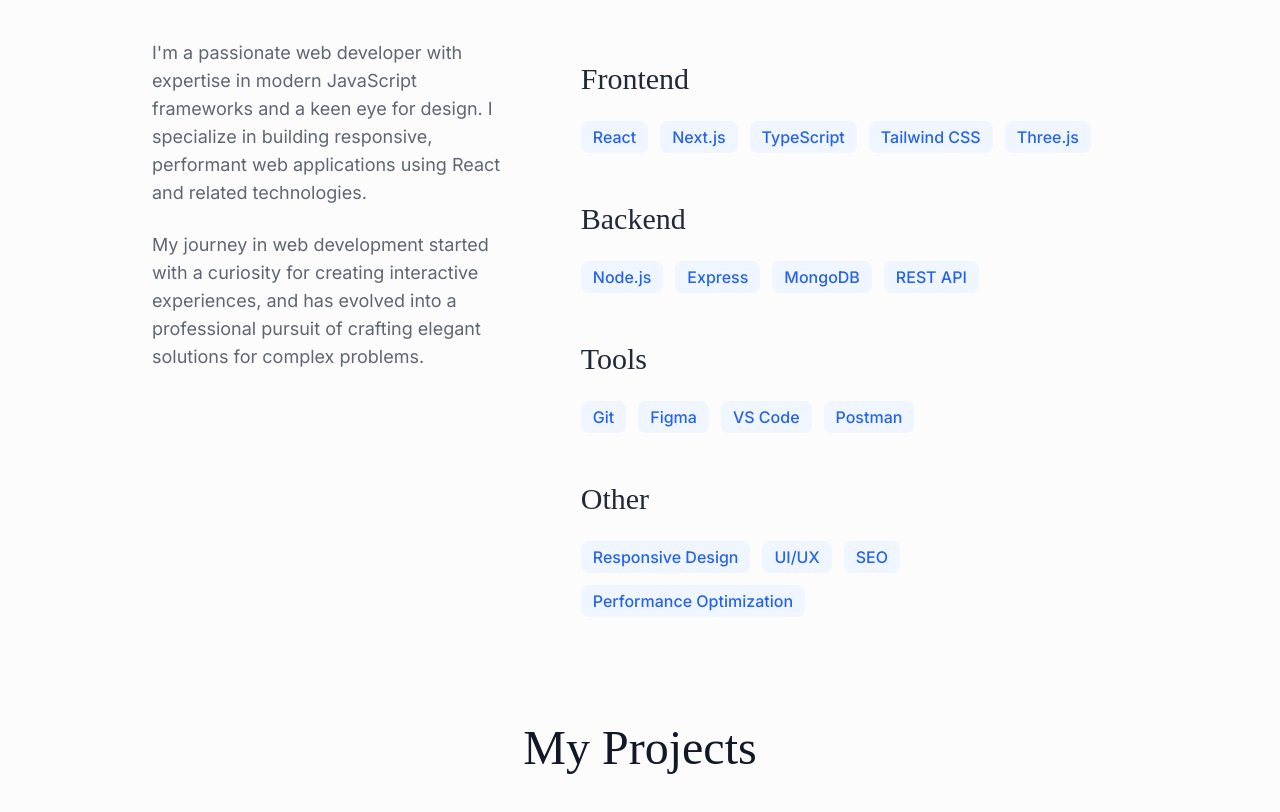
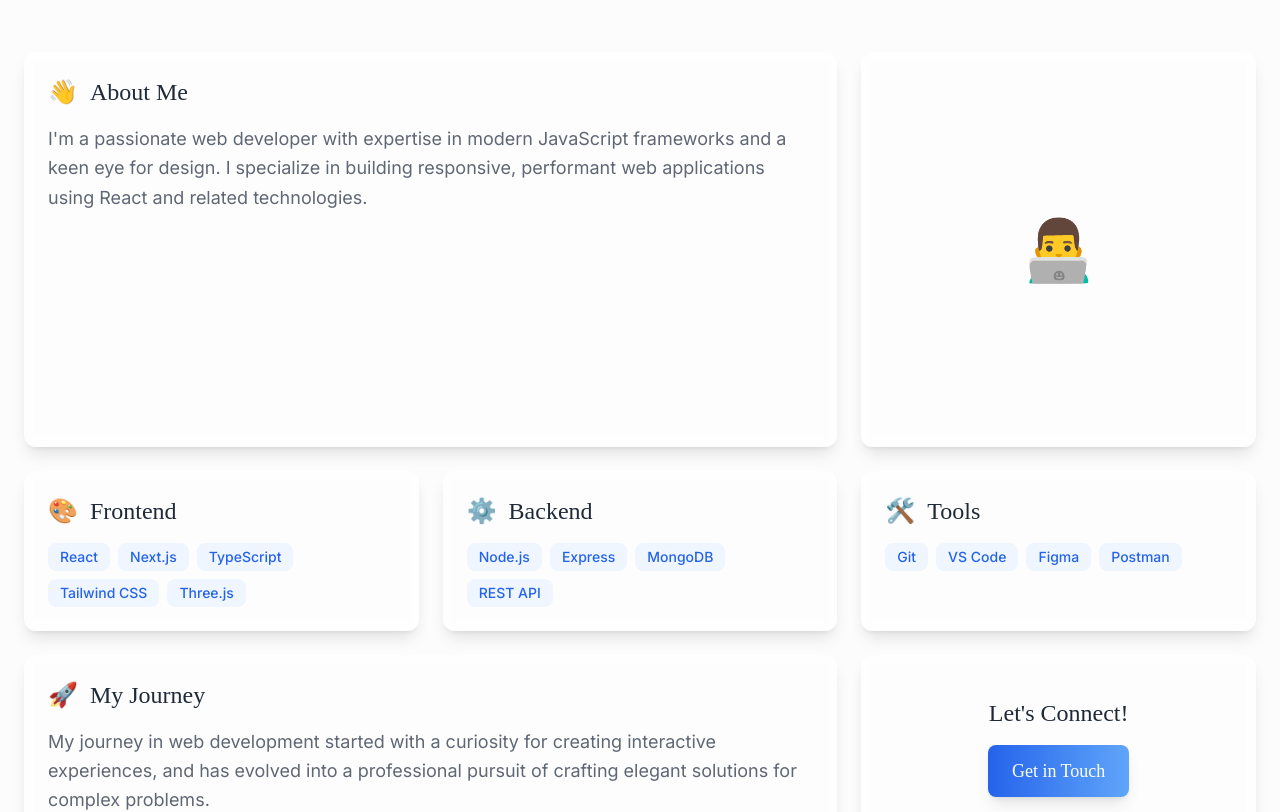
Before and after one commit to iamstyx/portfolio, a React (Vite) app: page / in a window 1280 px wide. Shown: the part 940-1752 px from the top of the page. Built offline with nearby package versions, Linux system fonts and the light colour scheme; a web font is replaced by a local one.

Commit message:
Portfolio: Change About Style To Bento Style

```diff
--- a/src/components/About.jsx
+++ b/src/components/About.jsx
@@ -1,22 +1,39 @@
 import React from 'react'
 import { motion } from 'framer-motion'
 import AnimatedSection from './AnimatedSection'
-import { useParallax } from '../hooks/useParallax'
 
 const skillCategories = {
-  "Frontend": ['React', 'Next.js', 'TypeScript', 'Tailwind CSS', 'Three.js'],
-  "Backend": ['Node.js', 'Express', 'MongoDB', 'REST API'],
-  "Tools": ['Git', 'Figma', 'VS Code', 'Postman'],
-  "Other": ['Responsive Design', 'UI/UX', 'SEO', 'Performance Optimization']
+  "Frontend": {
+    icon: "🎨",
+    skills: ["React", "Next.js", "TypeScript", "Tailwind CSS", "Three.js"]
+  },
+  "Backend": {
+    icon: "⚙️",
+    skills: ["Node.js", "Express", "MongoDB", "REST API"]
+  },
+  "Tools": {
+    icon: "🛠️",
+    skills: ["Git", "VS Code", "Figma", "Postman"]
+  }
 }
 
+const BentoBox = ({ children, className = "", delay = 0 }) => (
+  <motion.div
+    className={`bg-white/80 backdrop-blur-sm rounded-xl p-6 shadow-lg ${className}`}
+    initial={{ opacity: 0, y: 20 }}
+    whileInView={{ opacity: 1, y: 0 }}
+    transition={{ duration: 0.5, delay }}
+    viewport={{ once: true }}
+    whileHover={{ scale: 1.02 }}
+  >
+    {children}
+  </motion.div>
+)
+
 const About = () => {
-  const { ref: textRef, y: textY } = useParallax(50)
-  const { ref: skillsRef, y: skillsY } = useParallax(-50)
-
   return (
-    <section id="about" className="min-h-screen flex items-center justify-center">
-      <AnimatedSection className="max-w-5xl px-6 py-20">
+    <section id="about" className="min-h-screen flex items-center justify-center py-20">
+      <AnimatedSection className="max-w-7xl px-6">
         <motion.h2
           className="text-4xl md:text-5xl font-sketch text-center mb-16 text-gray-900"
           initial={{ opacity: 0, y: 20 }}
@@ -24,68 +41,73 @@
           transition={{ duration: 0.5 }}
           viewport={{ once: true }}
         >
-          About Me
+          About Me & Skills
         </motion.h2>
 
-        <div className="grid grid-cols-1 lg:grid-cols-[1fr,1.5fr] gap-16 items-start">
-          <motion.div ref={textRef} style={{ y: textY }} className="space-y-6">
-            <motion.p
-              className="text-base md:text-lg text-gray-700/80 leading-relaxed"
-              initial={{ opacity: 0, y: 20 }}
-              whileInView={{ opacity: 1, y: 0 }}
-              transition={{ duration: 0.5 }}
-              viewport={{ once: true }}
-            >
+        <div className="grid grid-cols-1 md:grid-cols-2 lg:grid-cols-3 gap-6">
+          {/* About Me - Spans 2 columns */}
+          <BentoBox className="md:col-span-2 lg:col-span-2">
+            <h3 className="text-2xl font-sketch mb-4 text-gray-800 flex items-center gap-3">
+              <span>👋</span>
+              About Me
+            </h3>
+            <p className="text-lg text-gray-700/80 leading-relaxed">
               I'm a passionate web developer with expertise in modern JavaScript frameworks
               and a keen eye for design. I specialize in building responsive, performant
               web applications using React and related technologies.
-            </motion.p>
-            <motion.p
-              className="text-base md:text-lg text-gray-700/80 leading-relaxed"
-              initial={{ opacity: 0, y: 20 }}
-              whileInView={{ opacity: 1, y: 0 }}
-              transition={{ duration: 0.5, delay: 0.2 }}
-              viewport={{ once: true }}
-            >
+            </p>
+          </BentoBox>
+
+          {/* Profile Picture or Avatar Box */}
+          <BentoBox className="aspect-square flex items-center justify-center" delay={0.1}>
+            <div className="text-6xl">👨‍💻</div>
+          </BentoBox>
+
+          {/* Skill Categories */}
+          {Object.entries(skillCategories).map(([category, { icon, skills }], index) => (
+            <BentoBox key={category} delay={0.2 + index * 0.1}>
+              <h3 className="text-2xl font-sketch mb-4 text-gray-800 flex items-center gap-3">
+                <span>{icon}</span>
+                {category}
+              </h3>
+              <div className="flex flex-wrap gap-2">
+                {skills.map((skill) => (
+                  <span
+                    key={skill}
+                    className="px-3 py-1 bg-blue-50 text-blue-600 rounded-lg text-sm font-medium hover:bg-blue-100 transition-colors"
+                  >
+                    {skill}
+                  </span>
+                ))}
+              </div>
+            </BentoBox>
+          ))}
+
+          {/* Journey Box */}
+          <BentoBox className="md:col-span-2 lg:col-span-2" delay={0.5}>
+            <h3 className="text-2xl font-sketch mb-4 text-gray-800 flex items-center gap-3">
+              <span>🚀</span>
+              My Journey
+            </h3>
+            <p className="text-lg text-gray-700/80 leading-relaxed">
               My journey in web development started with a curiosity for creating
               interactive experiences, and has evolved into a professional pursuit
               of crafting elegant solutions for complex problems.
-            </motion.p>
-          </motion.div>
+            </p>
+          </BentoBox>
 
-          <motion.div ref={skillsRef} style={{ y: skillsY }} className="space-y-12">
-            {Object.entries(skillCategories).map(([category, skills], categoryIndex) => (
-              <motion.div
-                key={category}
-                initial={{ opacity: 0, y: 20 }}
-                whileInView={{ opacity: 1, y: 0 }}
-                transition={{ duration: 0.5, delay: categoryIndex * 0.1 }}
-                viewport={{ once: true }}
-              >
-                <h3 className="font-sketch text-2xl md:text-3xl mb-6 text-gray-800">{category}</h3>
-                <div className="flex flex-wrap gap-3">
-                  {skills.map((skill, index) => (
-                    <motion.span
-                      key={skill}
-                      className="px-3 py-1 bg-blue-50 text-blue-600 rounded-lg font-medium hover:bg-blue-100 transition-colors cursor-default"
-                      initial={{ opacity: 0, scale: 0.8 }}
-                      whileInView={{ opacity: 1, scale: 1 }}
-                      transition={{
-                        duration: 0.3,
-                        delay: index * 0.05 + categoryIndex * 0.1,
-                        type: "spring",
-                        stiffness: 100
-                      }}
-                      whileHover={{ y: -2 }}
-                      viewport={{ once: true }}
-                    >
-                      {skill}
-                    </motion.span>
-                  ))}
-                </div>
-              </motion.div>
-            ))}
-          </motion.div>
+          {/* Contact CTA Box */}
+          <BentoBox className="text-center flex flex-col items-center justify-center" delay={0.6}>
+            <h3 className="text-2xl font-sketch mb-4 text-gray-800">Let's Connect!</h3>
+            <motion.a
+              href="#contact"
+              className="inline-block px-6 py-3 bg-gradient-to-r from-blue-600 to-blue-400 text-white rounded-lg font-sketch text-lg shadow-lg"
+              whileHover={{ scale: 1.05 }}
+              whileTap={{ scale: 0.95 }}
+            >
+              Get in Touch
+            </motion.a>
+          </BentoBox>
         </div>
       </AnimatedSection>
     </section>
```
